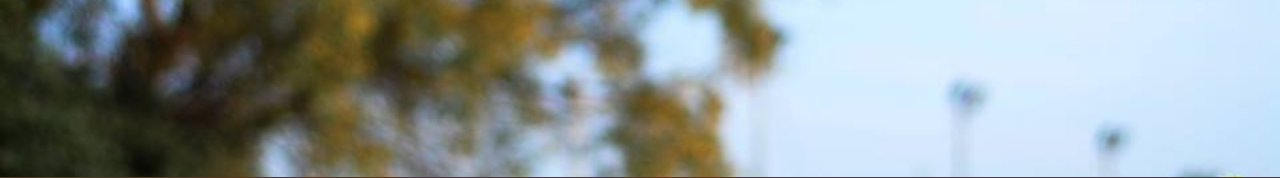
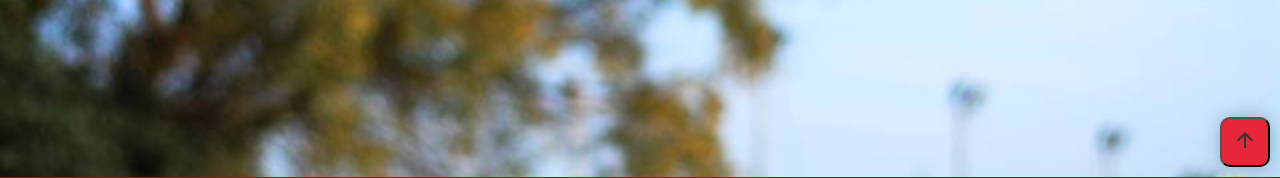
Before and after one commit to sntciitbhu/website1, a Django app: page /clubs/aero_modelling in a window 1280 px wide. Shown: the part 623-801 px from the top of the page. Run offline with Django 3.2, Linux system fonts and the light colour scheme; some libraries are stand-ins or nearby versions.

Commit message:
scroll to top added

```diff
--- a/templates/amc.html
+++ b/templates/amc.html
@@ -333,5 +333,39 @@
         <script src="/static/clubs/amc/custom.js"></script>
 
     </body>
+<link href="https://fonts.googleapis.com/icon?family=Material+Icons"
+rel="stylesheet">
+<style >
+#btnScrollToTop{
+  position: fixed;
+  right: 10px;
+  bottom: 10px;
+  width: 50px;
+  height: 50px;
+  border-radius: 20%;
+  background: #e62739;
+  box-shadow: 0 0 18px rgba(0,0,0,0.25);
+  color: #ffffff
+  border: none;
+  outline: none;
+  cursor: pointer;
+}
+  #btnScrollToTop:active{
+    background: #cc2333  ;
+  }
+</style>
+<button id="btnScrollToTop">
+<i class="material-icons">arrow_upward</i>
+</button>
+<script >
+  const btnScrollToTop= document.querySelector("#btnScrollToTop");
 
+  btnScrollToTop.addEventListener("click",function(){
+    window.scrollTo({
+      top:0,
+      left:0,
+      behavior : "smooth"
+    });
+  });
+</script>
 </html>
```
